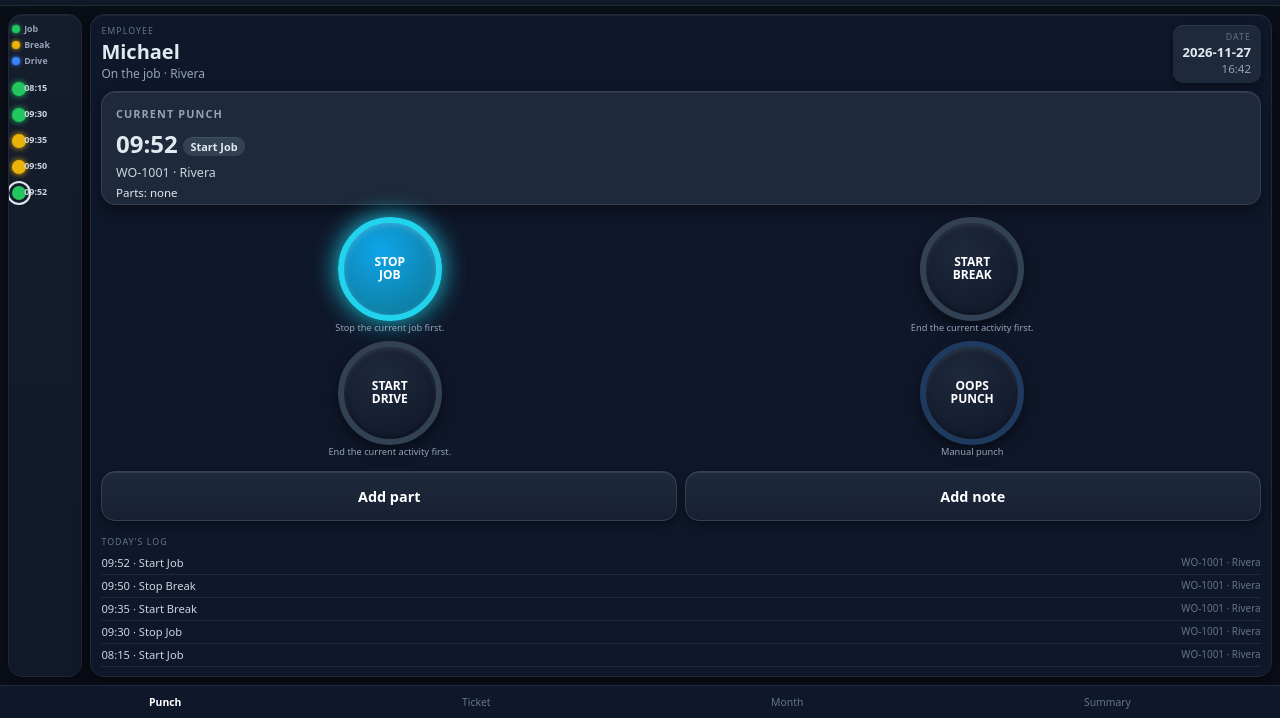
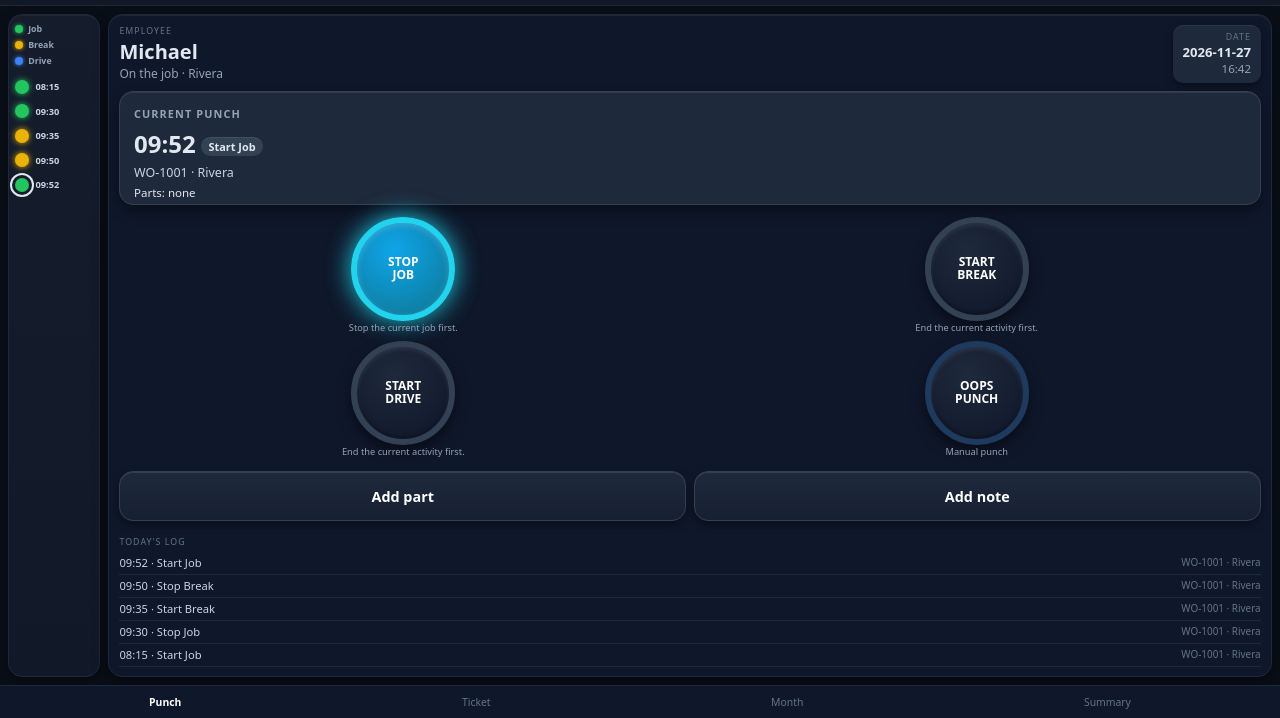
Before and after one commit to chexwave/timechex-clean, a plain HTML site: page index.html in a window 1280 px wide. Shown: the part 82-800 px from the top of the page. Drawn offline with Linux system fonts and the light colour scheme.

Commit message:
v0.27 timeline: kill absolute positioning, flex rows for dot+time so stamps sit cleanly left of dots

```diff
--- a/app.js
+++ b/app.js
@@ -103,7 +103,7 @@ function updateStatus() {
   }
 
   if (helperJob) helperJob.textContent = t === 'job' ? 'Stop the current job first.' : (t ? 'End the current activity first.' : 'Nothing is running.');
-  if (helperBreak) helperBreak.textContent = t === 'break' ? 'You\'re already on a break.' : (t ? 'End the current activity first.' : 'Start a job first.');
+  if (helperBreak) helperBreak.textContent = t === 'break' ? "You're already on a break." : (t ? 'End the current activity first.' : 'Start a job first.');
   if (helperDrive) helperDrive.textContent = t === 'drive' ? 'Stop the drive first.' : (t ? 'End the current activity first.' : 'Nothing is running.');
 }
 
@@ -188,22 +188,23 @@ function renderTimeline() {
     <span class="lg break">Break</span>
     <span class="lg drive">Drive</span>
   </div>`;
-  const dots = todays.map(p => {
+  const rows = todays.map(p => {
     let cls = 'job';
     if (p.type.includes('Break')) cls = 'break';
     else if (p.type.includes('Drive')) cls = 'drive';
     const isCurrent = current && p.id === current.id;
     const isSelected = selectedId === p.id;
-    return `<div class="dot ${cls} ${isSelected ? 'selected' : ''} ${isCurrent ? 'current' : ''}" data-id="${p.id}">
+    return `<div class="timeline-row ${isSelected ? 'selected' : ''} ${isCurrent ? 'current' : ''}" data-id="${p.id}">
+      <div class="dot ${cls}"></div>
       <span class="time">${p.time}</span>
     </div>`;
-  }).join('') || '<p style="font-size:0.65rem;color:#64748b;text-align:center;padding:0.5rem">No punches</p>';
+  }).join('') || '<p style="font-size:0.65rem;color:#64748b;padding:0.5rem">No punches</p>';
 
-  timelineEl.innerHTML = legend + dots;
+  timelineEl.innerHTML = legend + rows;
 
-  timelineEl.querySelectorAll('.dot').forEach(dot => {
-    dot.onclick = () => {
-      selectedId = dot.dataset.id;
+  timelineEl.querySelectorAll('.timeline-row').forEach(row => {
+    row.onclick = () => {
+      selectedId = row.dataset.id;
       render();
     };
   });
--- a/index.html
+++ b/index.html
@@ -9,7 +9,7 @@
 <body>
   <header>
     <h1>Time<span>Chex</span></h1>
-    <span class="version">v0.26</span>
+    <span class="version">v0.27</span>
   </header>
 
   <div class="status-bar" id="status-bar">
--- a/styles.css
+++ b/styles.css
@@ -85,14 +85,15 @@ main {
   display: none !important;
 }
 .timeline {
-  width: 74px;
+  width: 92px;
   background: linear-gradient(180deg, #151c2c 0%, #111827 100%);
   border-radius: 14px;
   overflow-y: auto;
-  padding: 0.5rem 0.15rem 0.5rem 0.2rem;
+  overflow-x: hidden;
+  padding: 0.5rem 0.35rem 0.5rem 0.4rem;
   display: flex;
   flex-direction: column;
-  gap: 0.75rem;
+  gap: 0.65rem;
   align-items: flex-start;
   flex-shrink: 0;
   box-shadow: 0 4px 12px rgba(0,0,0,0.35), inset 0 1px 0 rgba(255,255,255,0.04);
@@ -104,7 +105,6 @@ main {
   gap: 0.25rem;
   margin-bottom: 0.15rem;
   width: 100%;
-  padding: 0;
 }
 .lg {
   font-size: 0.55rem;
@@ -112,7 +112,7 @@ main {
   color: #94a3b8;
   display: flex;
   align-items: center;
-  gap: 0.25rem;
+  gap: 0.3rem;
 }
 .lg::before {
   content: '';
@@ -124,35 +124,38 @@ main {
 .lg.job::before { background: #22c55e; box-shadow: 0 0 4px #22c55e; }
 .lg.break::before { background: #eab308; box-shadow: 0 0 4px #eab308; }
 .lg.drive::before { background: #3b82f6; box-shadow: 0 0 4px #3b82f6; }
+.timeline-row {
+  display: flex;
+  align-items: center;
+  gap: 6px;
+  width: 100%;
+  cursor: pointer;
+}
 .dot {
   width: 14px;
   height: 14px;
   border-radius: 50%;
   background: #334155;
-  position: relative;
-  cursor: pointer;
   flex-shrink: 0;
-  margin-left: 0;
   box-shadow: 0 1px 2px rgba(0,0,0,0.4);
 }
 .dot.job { background: #22c55e; box-shadow: 0 0 6px #22c55e; }
 .dot.break { background: #eab308; box-shadow: 0 0 6px #eab308; }
 .dot.drive { background: #3b82f6; box-shadow: 0 0 6px #3b82f6; }
-.dot.selected {
+.timeline-row.selected .dot {
   outline: 2px solid #fff;
-  transform: scale(1.2);
+  outline-offset: 1px;
+  transform: scale(1.15);
 }
-.dot.current {
+.timeline-row.current .dot {
   box-shadow: 0 0 0 3px #151c2c, 0 0 0 5px currentColor;
 }
-.dot .time {
-  position: absolute;
-  left: 12px;
-  top: -1px;
-  font-size: 0.56rem;
+.time {
+  font-size: 0.58rem;
   font-weight: 600;
   color: #cbd5e1;
   white-space: nowrap;
+  line-height: 1;
 }
 .content {
   flex: 1;
```
